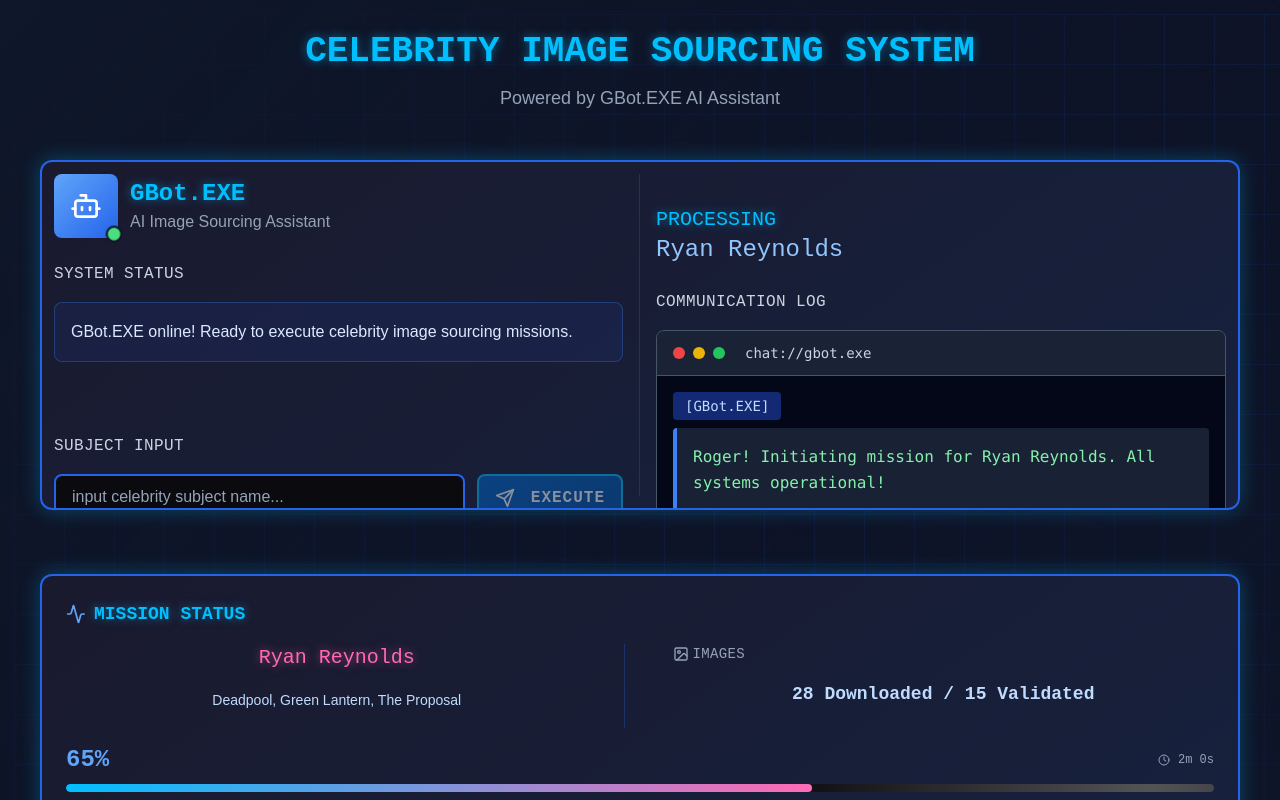
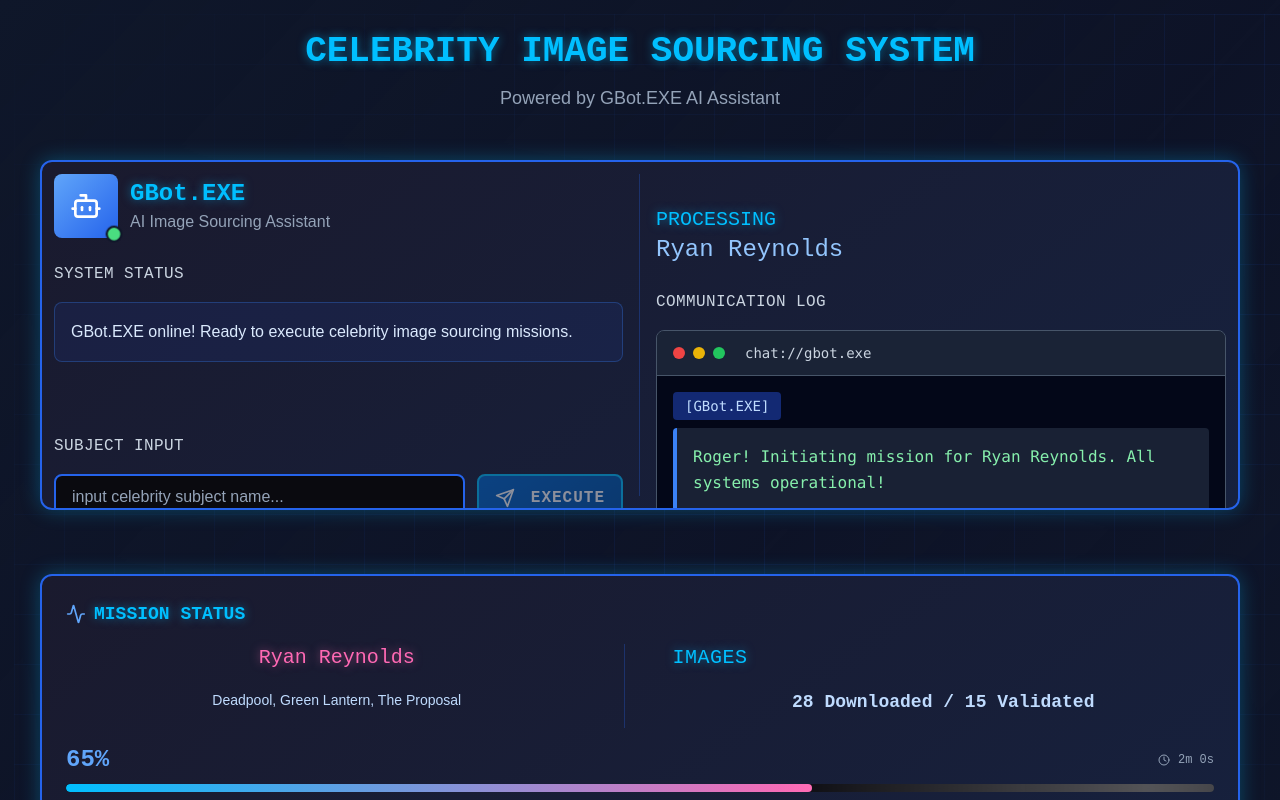
Before and after one commit to Esilos92/print-prep-node, a Next.js app in the folder dashboard/: page / in a window 1280 px wide. Shown: the top 800 px of the page. Built offline with nearby package versions, Linux system fonts and the light colour scheme.

Commit message:
Update ProgressDisplay.tsx

```diff
--- a/dashboard/src/components/ProgressDisplay.tsx
+++ b/dashboard/src/components/ProgressDisplay.tsx
@@ -166,8 +166,7 @@ export default function ProgressDisplay({ currentJob }: ProgressDisplayProps) {
                 {/* Column 2 - Image Stats */}
                 {currentJob.imagesProcessed && (
                   <div style={{ flex: 1, paddingLeft: '16px' }}>
-                    <h6 className="text-sm font-cyber text-slate-400 mb-4 tracking-wide flex items-center gap-1">
-                      <Image className="w-4 h-4" />
+                    <h6 className="font-cyber text-xl text-glow-blue mb-4 tracking-wide">
                       IMAGES
                     </h6>
                     <div className="text-center">
```
